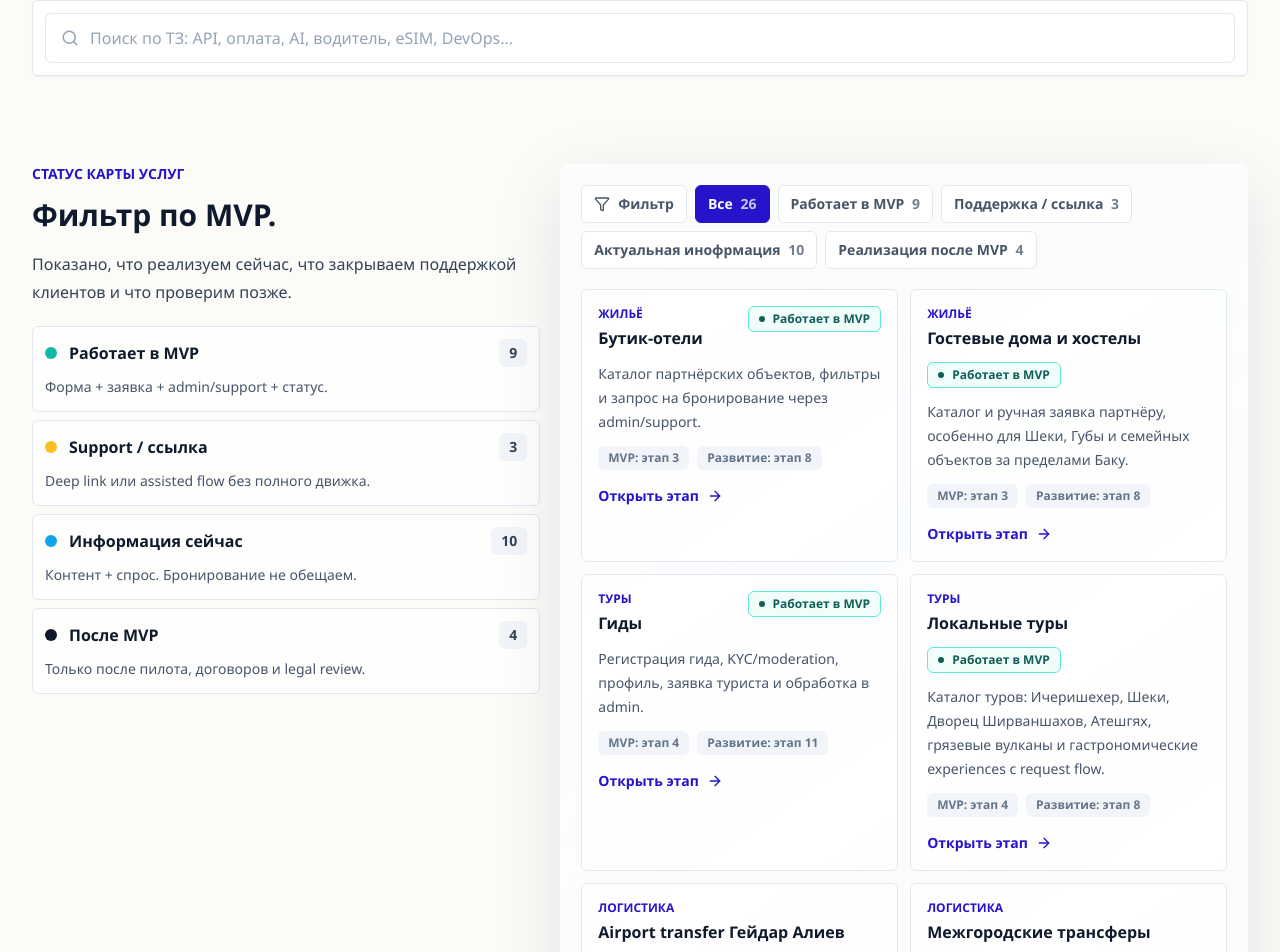
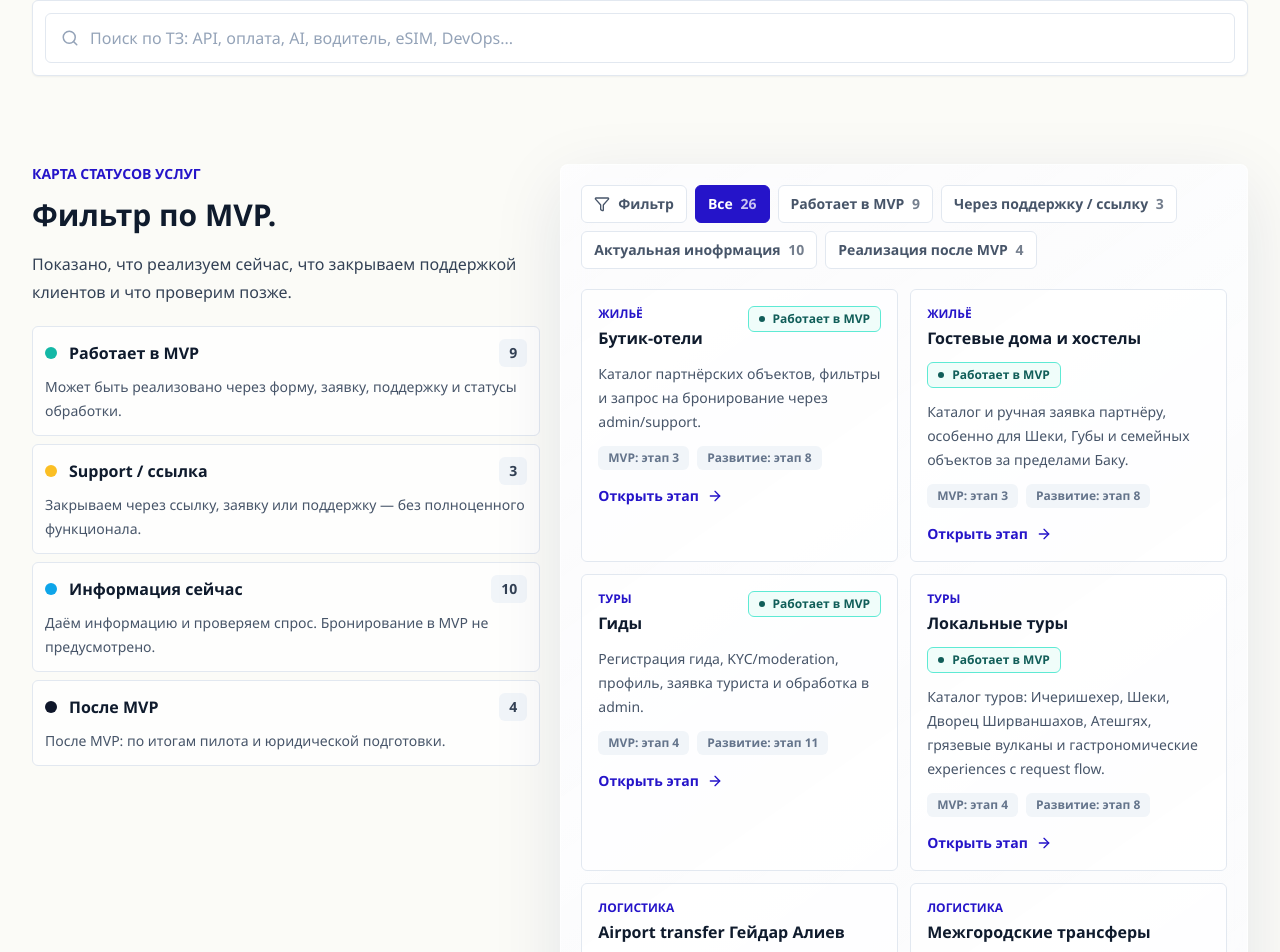
Before and after one commit to RawenHold/caspian, a Next.js app: page /developers in a window 1280 px wide. Shown: the part 4832-5784 px from the top of the page. Built offline with nearby package versions, Linux system fonts and the light colour scheme.

Commit message:
Update ServiceMatrix.tsx

```diff
--- a/src/components/ServiceMatrix.tsx
+++ b/src/components/ServiceMatrix.tsx
@@ -9,16 +9,16 @@ import { StatusBadge } from "./StatusBadge";
 const filters: { label: string; value: "all" | ServiceStatus }[] = [
   { label: "Все", value: "all" },
   { label: "Работает в MVP", value: "functional" },
-  { label: "Поддержка / ссылка", value: "assisted" },
+  { label: "Через поддержку / ссылку", value: "assisted" },
   { label: "Актуальная инофрмация", value: "informational" },
   { label: "Реализация после MVP", value: "post" },
 ];
 
 const statusPurpose: Record<ServiceStatus, string> = {
-  functional: "Форма + заявка + admin/support + статус.",
-  assisted: "Deep link или assisted flow без полного движка.",
-  informational: "Контент + спрос. Бронирование не обещаем.",
-  post: "Только после пилота, договоров и legal review.",
+  functional: "Может быть реализовано через форму, заявку, поддержку и статусы обработки.",
+  assisted: "Закрываем через ссылку, заявку или поддержку — без полноценного функционала.",
+  informational: "Даём информацию и проверяем спрос. Бронирование в MVP не предусмотрено.",
+  post: "После MVP: по итогам пилота и юридической подготовки.",
 };
 
 const statusTone: Record<ServiceStatus, string> = {
@@ -46,7 +46,7 @@ export function ServiceMatrix() {
       <div className="mx-auto max-w-7xl">
         <div className="grid gap-5 lg:grid-cols-[0.85fr_1.15fr]">
           <div>
-            <p className="text-sm font-semibold uppercase text-cobalt">Статус карты услуг</p>
+            <p className="text-sm font-semibold uppercase text-cobalt">Карта статусов услуг</p>
             <h2 className="mt-3 text-3xl font-semibold leading-tight text-ink">Фильтр по MVP.</h2>
             <p className="mt-4 leading-7 text-slate-700">
               Показано, что реализуем сейчас, что закрываем поддержкой клиентов и что проверим позже.
```
